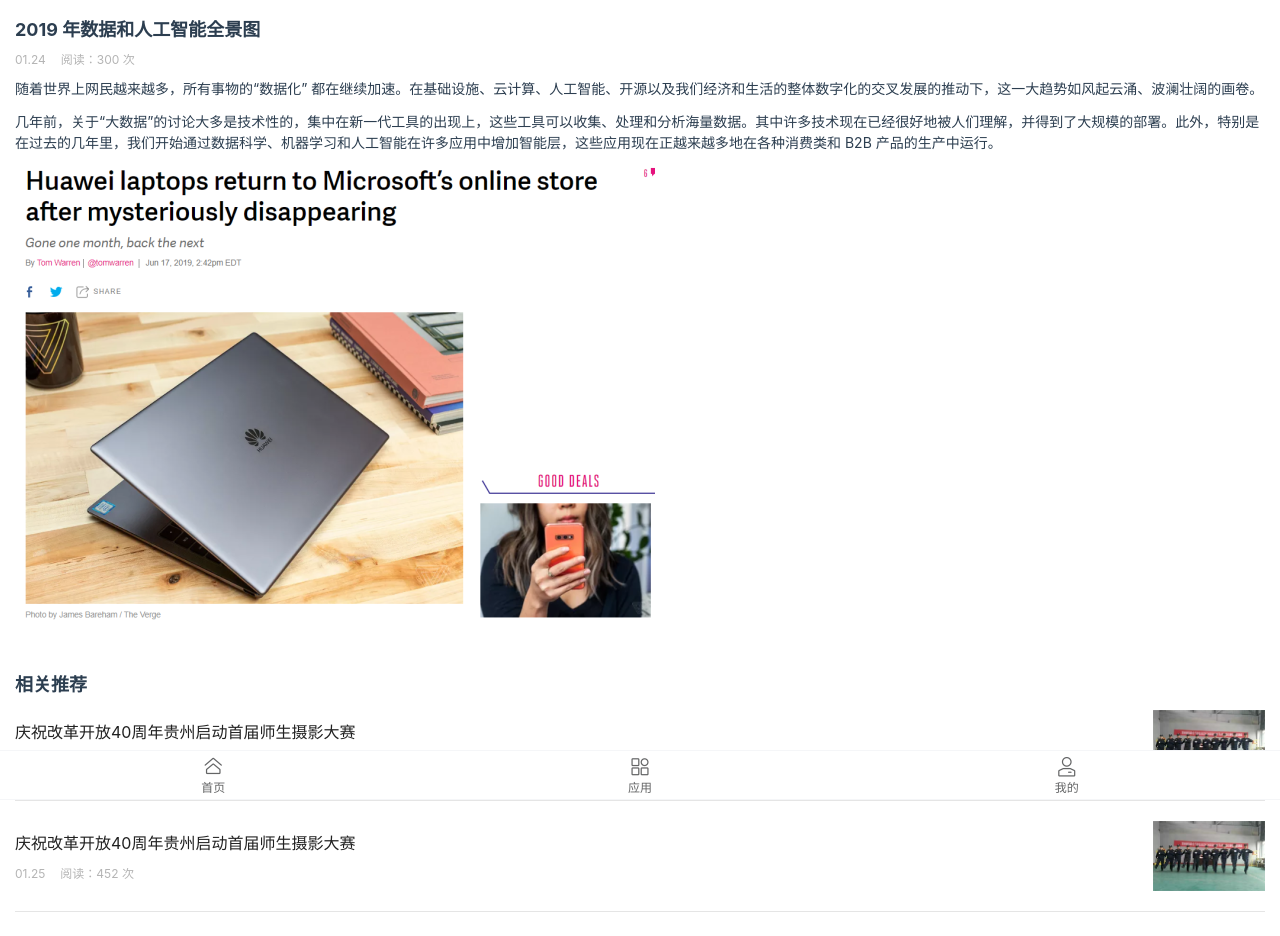
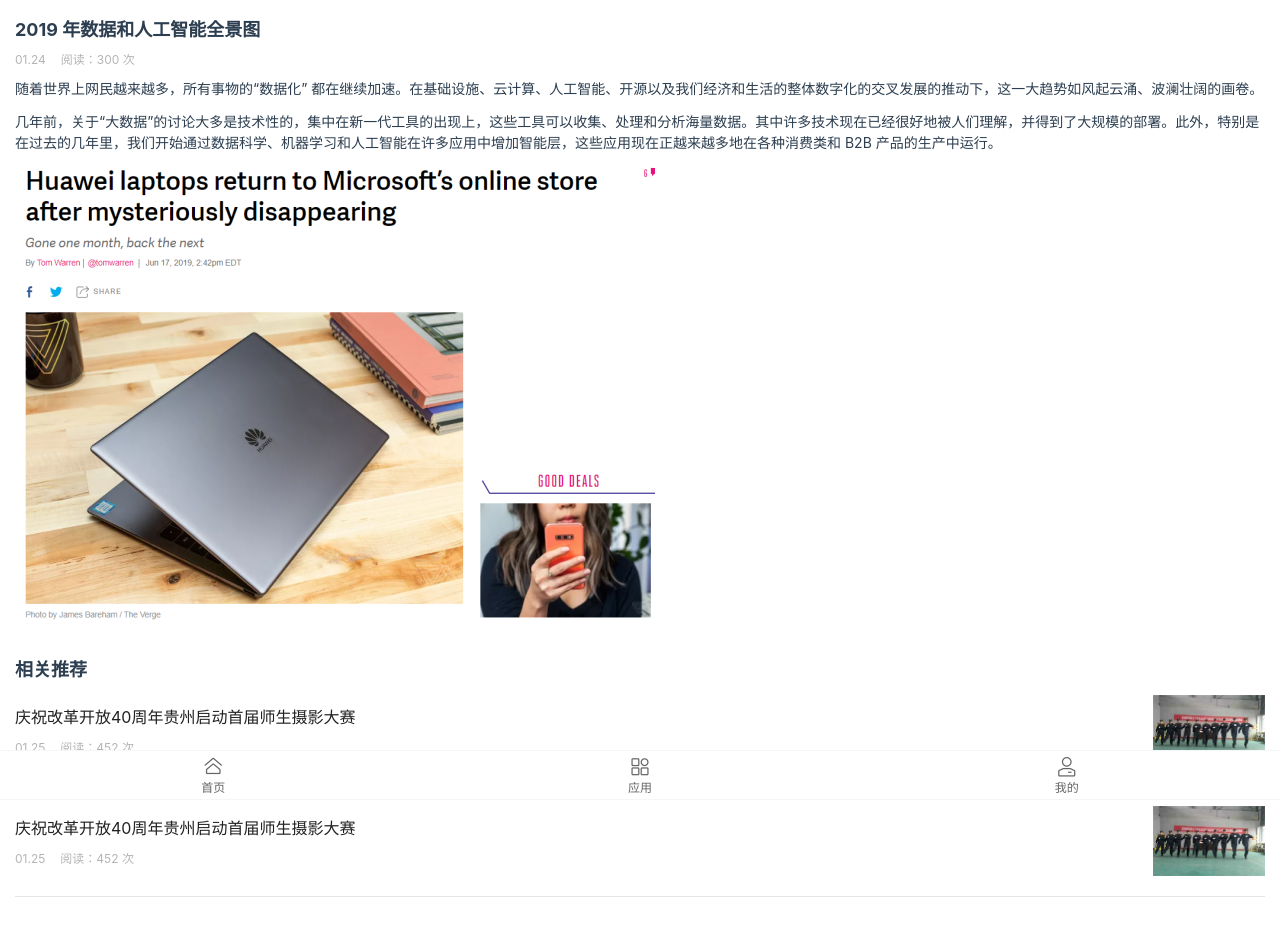
Before and after one commit to PXFGIT974579765/platform, a Vue app: page /news/1 in a window 1280 px wide. Shown: the top 936 px of the page. Built offline with nearby package versions, Linux system fonts and the light colour scheme.

Commit message:
fix: index/new padding bottom

```diff
--- a/src/views/Index/components/New/index.vue
+++ b/src/views/Index/components/New/index.vue
@@ -1,5 +1,5 @@
 <template>
-  <div>
+  <div class="new-page">
     <div class="article">
       <h1>2019 年数据和人工智能全景图</h1>
       <new-info :date="'01.24'" :read="300" />
@@ -49,8 +49,12 @@
 </script>
 
 <style lang="less" scoped>
+.new-page {
+  padding: 20px 0 80px;
+}
+
 .article {
-  padding: 20px 15px 15px;
+  padding: 0 15px;
 }
 
 h1 {
```
